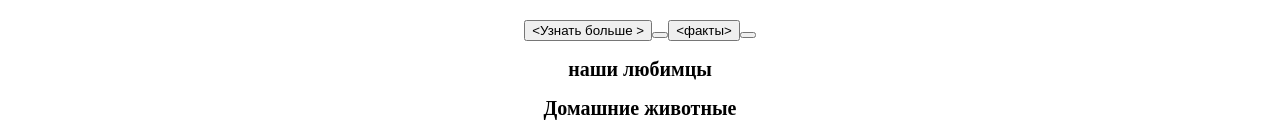
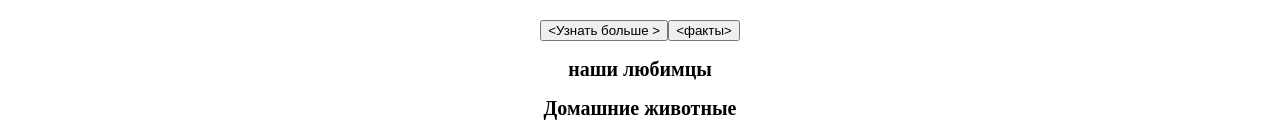
Before and after one commit to LIRTER/lirter.github.io, a plain HTML site: page animals/index.html in a window 1280 px wide. Shown: the part 251-373 px from the top of the page. Drawn offline with Linux system fonts and the light colour scheme.

Commit message:
исправил кнопки

```diff
--- a/animals/index.html
+++ b/animals/index.html
@@ -28,9 +28,7 @@
          Например Животные живут в лесах,морях,горах ирядом с человеком
     </p>
     <button class="button" onclick="alert('отлично! продожайте  изучать о животных!')"><Узнать больше >
-<button>
     <button class="button" onclick="alert('интересный факт -У осьминого три сердце.Колибри — единственные птицы, которые умеют летать задним ходом. Их крылья совершают до 60–80 взмахов в секунду, что позволяет зависать в воздухе. ')"><факты>
-<button>
 </section>
 
 </section id="animals"class="section">
```
